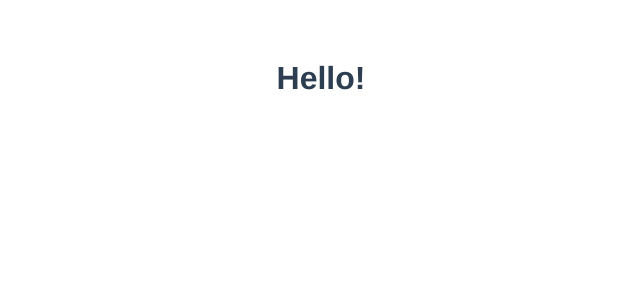
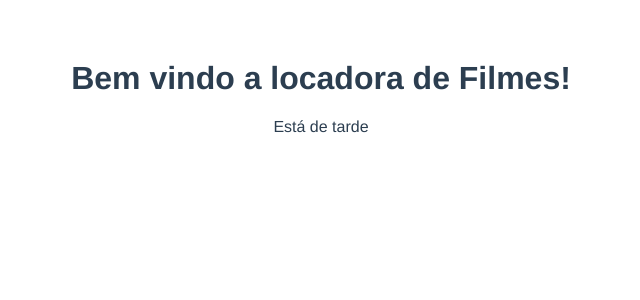
Before and after one commit to anathsu/locadoraVue, a Vue app: page / in a window 1280 px wide. Shown: the top 300 px of the page, without its empty margins (319-959 px from the left). Built offline with nearby package versions, Linux system fonts and the light colour scheme.

Commit message:
Adicionado a verificação de dia, tarde, noite

```diff
--- a/src/App.vue
+++ b/src/App.vue
@@ -1,7 +1,13 @@
 <template>
   <div id="app">
     <h2>{{ msg }}</h2>
-    <HelloWorld msg="Hello!"/>
+    <HelloWorld msg="Bem vindo a locadora de Filmes!"/>
+
+
+
+    <div class="horas">
+      <p>{{dia()}}</p>
+    </div>
   </div>
 </template>
 
@@ -14,7 +20,18 @@ export default {
     HelloWorld
   }, data(){
     return {
-      title: "Locado de Filmes"
+      title: "Locado de Filmes",
+      horas: new Date().getHours()
+    }
+  }, methods:{
+    dia(){
+      if(this.horas < 12){
+        return "Está de dia";
+      }else if(this.horas >=12 && this.horas < 18){
+        return "Está de tarde";
+      }else if(this.horas > 18){
+        return "Está de noite";
+      }
     }
   }
 }
```
Also changed, not shown: 1 other file (tests, documents, lock files or other folders).
